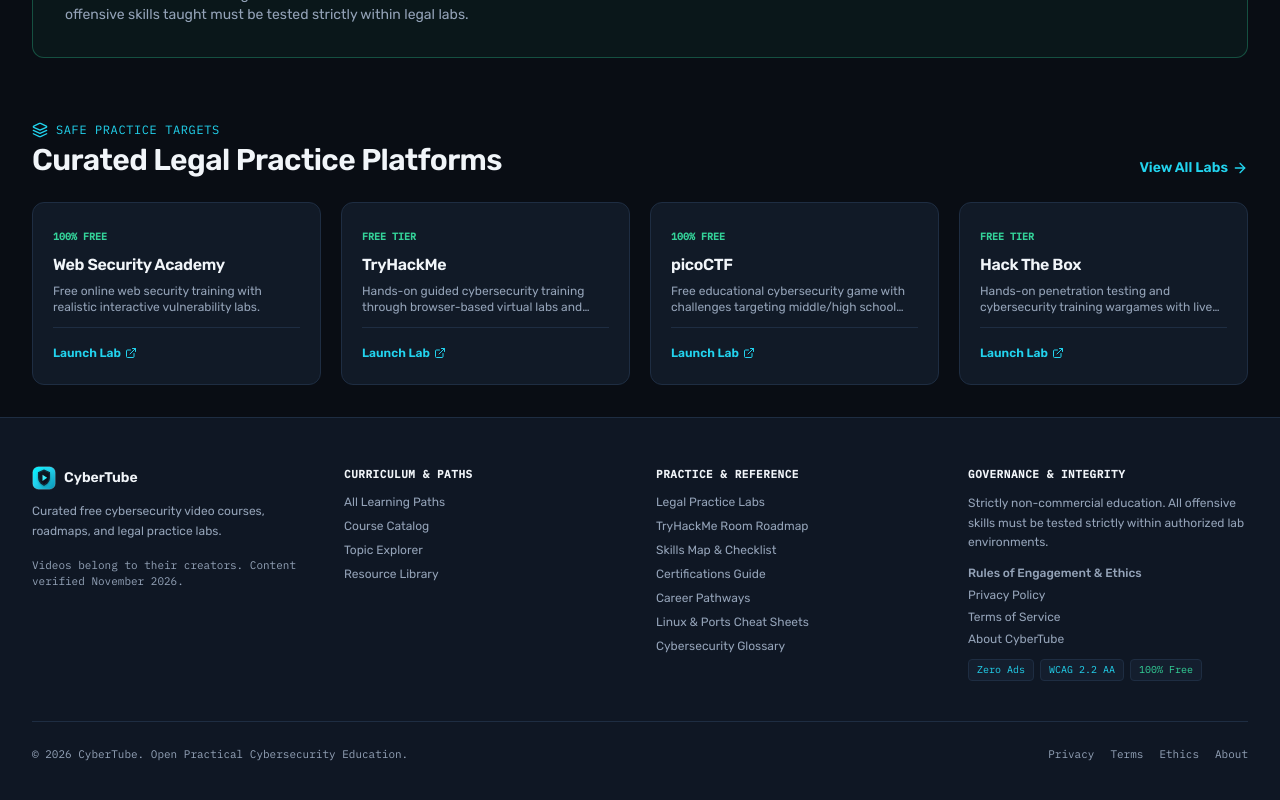
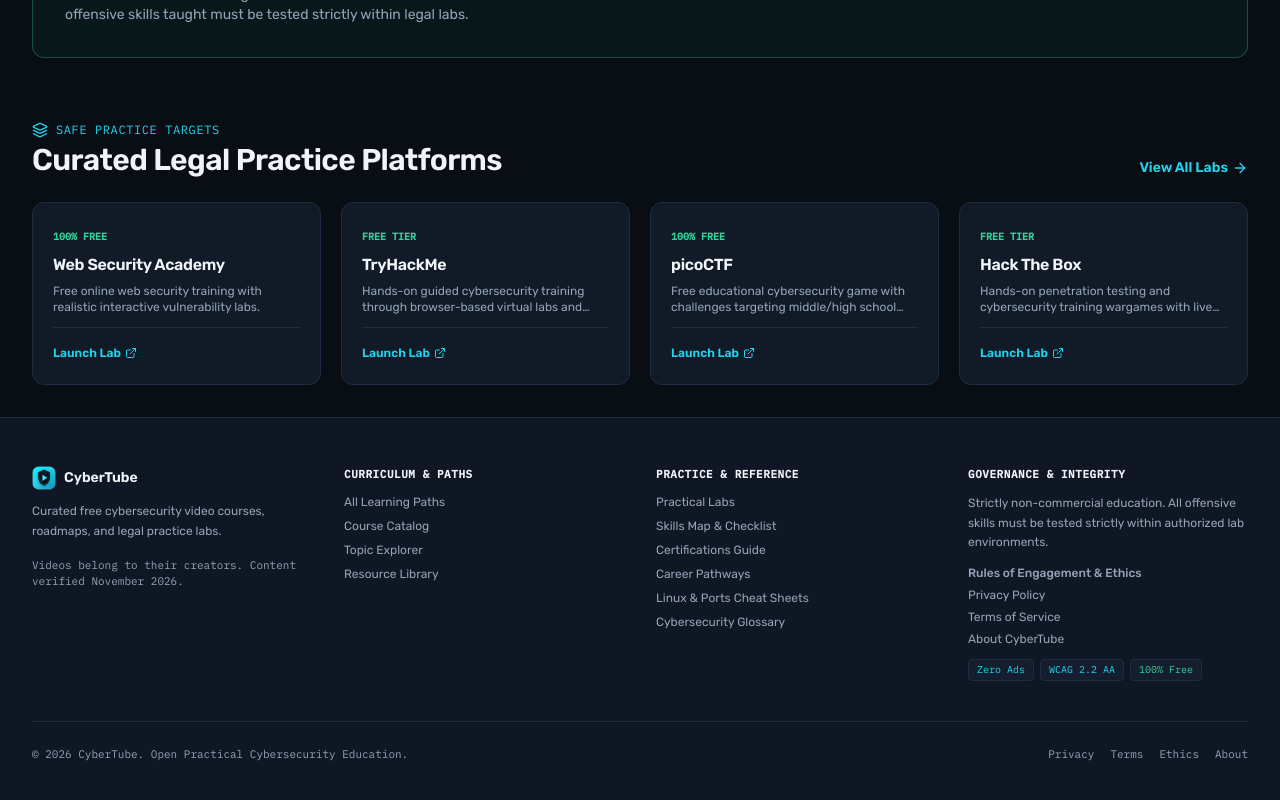
Before and after one commit to arun-codex/CyberTube, a Next.js app: page / in a window 1280 px wide. Shown: the part 2098-2898 px from the top of the page. Built offline with nearby package versions, Linux system fonts and the light colour scheme; no server answers.

Commit message:
feat(labs): consolidate TryHackMe Free Labs into Practical Labs and update site navigation

```diff
--- a/src/components/Footer.tsx
+++ b/src/components/Footer.tsx
@@ -60,12 +60,7 @@ export const Footer: React.FC = () => {
             <ul className="space-y-2 text-xs">
               <li>
                 <Link href="/labs" className="hover:text-[var(--accent-cyan)] transition-colors">
-                  Legal Practice Labs
-                </Link>
-              </li>
-              <li>
-                <Link href="/tryhackme-roadmap" className="hover:text-[var(--accent-cyan)] transition-colors">
-                  TryHackMe Room Roadmap
+                  Practical Labs
                 </Link>
               </li>
               <li>
```
